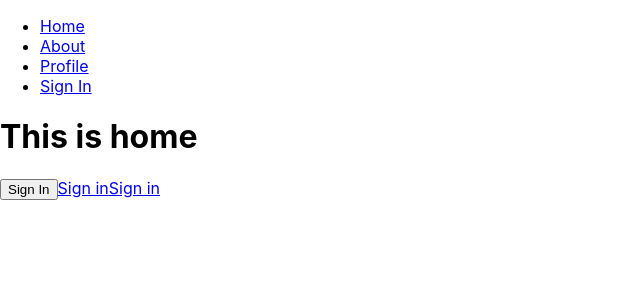
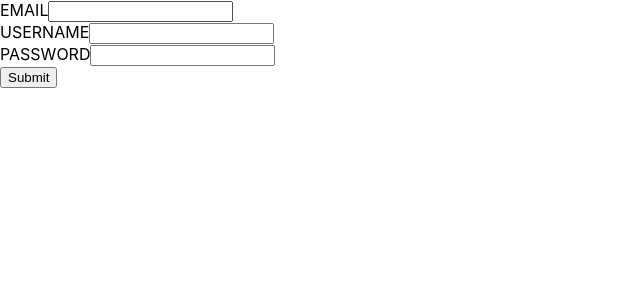
Before and after one commit to adhxabre/hooks-react-b43, a React (Create React App) app: page / in a window 1280 px wide. Shown: the top 300 px of the page, without its empty margins (0-640 px from the left). Built offline with nearby package versions, Linux system fonts and the light colour scheme.

Commit message:
State Class

```diff
--- a/src/App.jsx
+++ b/src/App.jsx
@@ -1,45 +1,11 @@
 import React from "react";
 
-import { Routes, Route, Link } from "react-router-dom";
-
-import Home from "./pages/Home";
-import About from "./pages/About";
-import Profile from "./pages/Profile";
-import SignIn from "./pages/SignIn";
-import DetailUser from "./pages/DetailUser";
-
-import PrivateRoute from "./components/PrivateRoute";
+import StateClass from "./stateClass";
 
 function App() {
   return (
     <>
-      <div>
-        <nav>
-          <ul>
-            <li>
-              <Link to="/">Home</Link>
-            </li>
-            <li>
-              <Link to="/about">About</Link>
-            </li>
-            <li>
-              <Link to="/profile">Profile</Link>
-            </li>
-            <li>
-              <Link to="/signin">Sign In</Link>
-            </li>
-          </ul>
-        </nav>
-      </div>
-      <Routes>
-        <Route path="/" element={<Home />} />
-        <Route path="/signin" element={<SignIn />} />
-        <Route path="/" element={<PrivateRoute />}>
-          <Route path="/about" element={<About />} />
-          <Route path="/profile" element={<Profile />} />
-          <Route path="/detail-user/:id" element={<DetailUser />} />
-        </Route>
-      </Routes>
+      <StateClass />
     </>
   );
 }
--- a/src/components/DetailAbout.jsx
+++ /dev/null
@@ -1,21 +0,0 @@
-import React from "react";
-
-import PropTypes from "prop-types";
-
-const DetailAbout = (props) => {
-  return (
-    <>
-      <h1>name: {props.name}</h1>
-      <p>age: {props.age}</p>
-      <p>isMarried: {props.isMarried ? "true" : "false"}</p>
-    </>
-  );
-};
-
-DetailAbout.propTypes = {
-  name: PropTypes.string.isRequired,
-  age: PropTypes.number,
-  isMarried: PropTypes.bool,
-};
-
-export default DetailAbout;
--- a/src/components/PrivateRoute.jsx
+++ /dev/null
@@ -1,9 +0,0 @@
-import React from "react";
-
-import { Outlet, Navigate } from "react-router-dom";
-
-export default function PrivateRoute() {
-  const isSignin = true;
-
-  return isSignin ? <Outlet /> : <Navigate to="/signin" />;
-}
--- a/src/pages/About.jsx
+++ /dev/null
@@ -1,11 +0,0 @@
-import DetailAbout from "../components/DetailAbout";
-
-export default function About() {
-  return (
-    <>
-      <h1>This is About</h1>
-      <hr />
-      <DetailAbout name="Abel" age={1} isMarried={false} />
-    </>
-  );
-}
--- a/src/pages/DetailUser.jsx
+++ /dev/null
@@ -1,25 +0,0 @@
-import { useEffect, useState } from "react";
-import { Container } from "react-bootstrap";
-import { useParams } from "react-router-dom";
-
-export default function DetailUser() {
-  const [data, setData] = useState(null);
-
-  const params = useParams();
-
-  useEffect(() => {
-    fetch(`https://jsonplaceholder.typicode.com/photos/${params.id}`)
-      .then((response) => response.json())
-      .then((json) => setData(json));
-    return console.log(data);
-  }, []);
-
-  return (
-    <Container className="text-center">
-      <h1>Image profile punya lu cuy!</h1>
-      <h2>{data?.title}</h2>
-      <h3>{params.id}</h3>
-      <img src={data?.thumbnailUrl} alt={data?.title} />
-    </Container>
-  );
-}
--- a/src/pages/Home.jsx
+++ /dev/null
@@ -1,18 +0,0 @@
-import { useNavigate, Link } from "react-router-dom";
-
-export default function Home() {
-  const navigate = useNavigate();
-
-  const HandleNavigation = () => {
-    navigate("/signin");
-  };
-
-  return (
-    <>
-      <h1>This is home</h1>
-      <button onClick={HandleNavigation}>Sign In</button>
-      <a href="/signin">Sign in</a>
-      <Link to="/signin">Sign in</Link>
-    </>
-  );
-}
--- a/src/pages/Profile.jsx
+++ /dev/null
@@ -1,7 +0,0 @@
-export default function Profile() {
-  return (
-    <>
-      <h1>This is Profile</h1>
-    </>
-  );
-}
--- a/src/pages/SignIn.jsx
+++ /dev/null
@@ -1,7 +0,0 @@
-export default function SignIn() {
-  return (
-    <>
-      <h1>This is Sign In</h1>
-    </>
-  );
-}
--- /dev/null
+++ b/src/stateClass.jsx
@@ -0,0 +1,60 @@
+import React, { Component } from "react";
+
+export default class StateClass extends Component {
+  constructor(props) {
+    super(props);
+    this.state = {
+      email: "",
+      username: "",
+      password: "",
+    };
+  }
+
+  handleOnChange = (e) => {
+    this.setState({
+      ...this.state,
+      [e.target.name]: e.target.value,
+    });
+    console.log(this.state);
+  };
+
+  handleOnSubmit = (e) => {
+    e.preventDefault();
+    console.log(this.state);
+  };
+
+  render() {
+    return (
+      <form onSubmit={this.handleOnSubmit}>
+        <div>
+          <label htmlFor="email">EMAIL</label>
+          <input
+            type="email"
+            id="email"
+            name="email"
+            onChange={this.handleOnChange}
+          />
+        </div>
+        <div>
+          <label htmlFor="username">USERNAME</label>
+          <input
+            type="text"
+            id="username"
+            name="username"
+            onChange={this.handleOnChange}
+          />
+        </div>
+        <div>
+          <label htmlFor="password">PASSWORD</label>
+          <input
+            type="password"
+            id="password"
+            name="password"
+            onChange={this.handleOnChange}
+          />
+        </div>
+        <button type="submit">Submit</button>
+      </form>
+    );
+  }
+}
```
